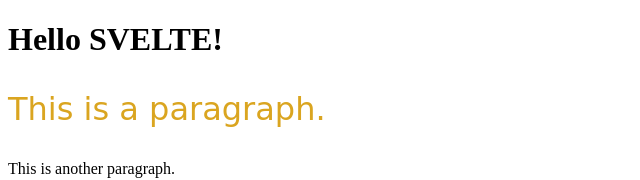
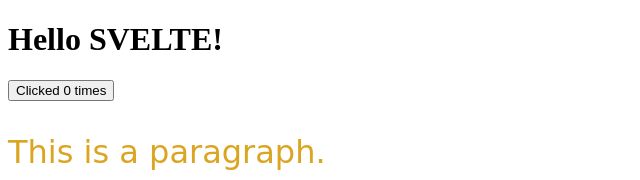
Before and after one commit to adobbs/learn-svelte, a SvelteKit app: page / in a window 1280 px wide. Shown: the top 180 px of the page, without its empty margins (0-640 px from the left). Built offline with nearby package versions, Linux system fonts and the light colour scheme.

Commit message:
Create counter button

```diff
--- a/src/routes/+page.svelte
+++ b/src/routes/+page.svelte
@@ -4,9 +4,21 @@
     let name = 'Svelte';
     let src = './rickroll.gif';
     let string = `this string contains some <strong>HTML!!!</strong>`;
+
+    let count = 0;
+
+    function increment() {
+        count += 1;
+    }
 </script>
 
 <h1>Hello {name.toUpperCase()}!</h1>
+<div>
+    <button on:click={increment}>
+        Clicked {count}
+        {count === 1 ? 'time' : 'times'}
+    </button>
+</div>
 <p>This is a paragraph.</p>
 <Nested />
 <p>{@html string}</p>
```
